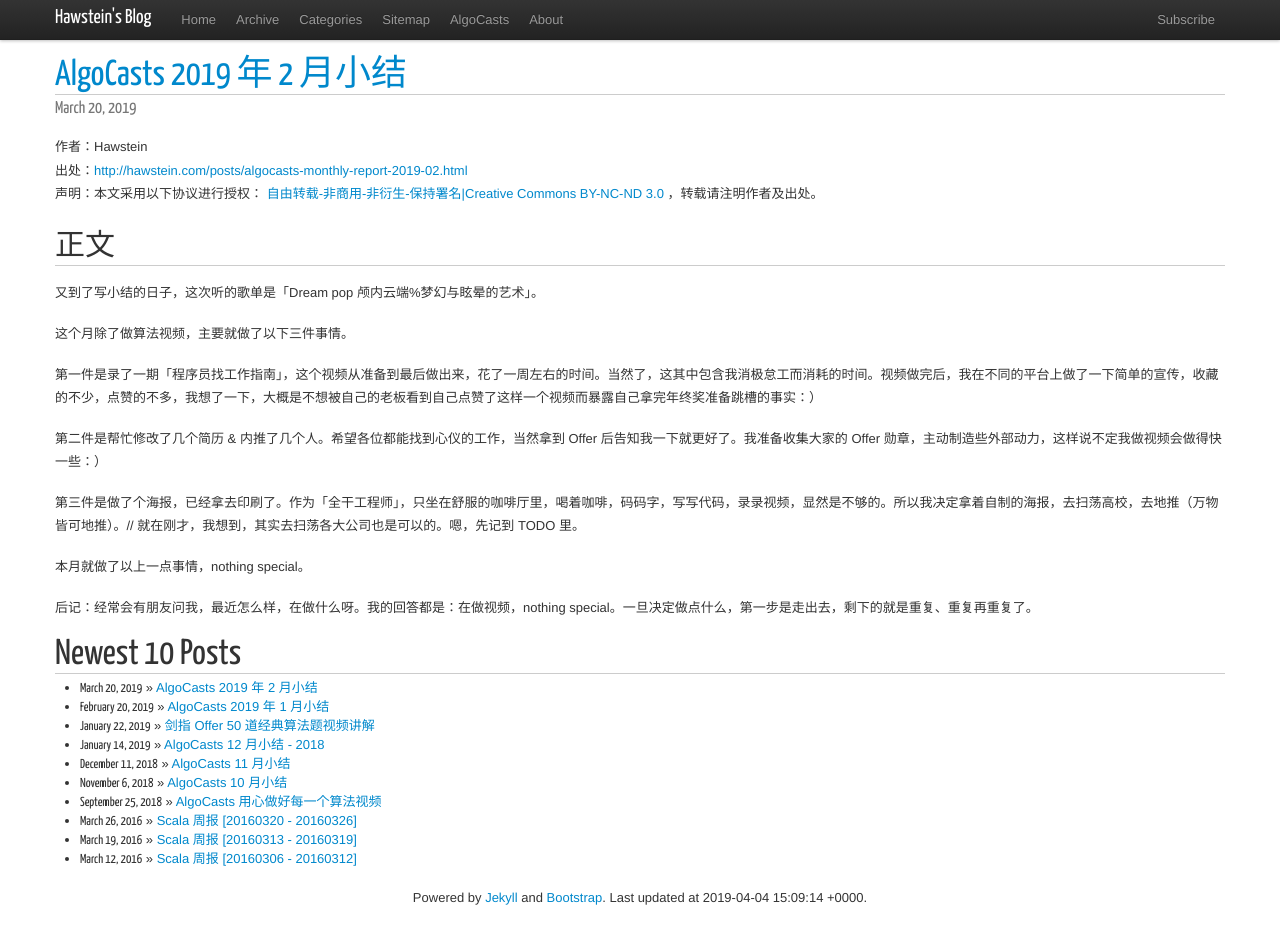
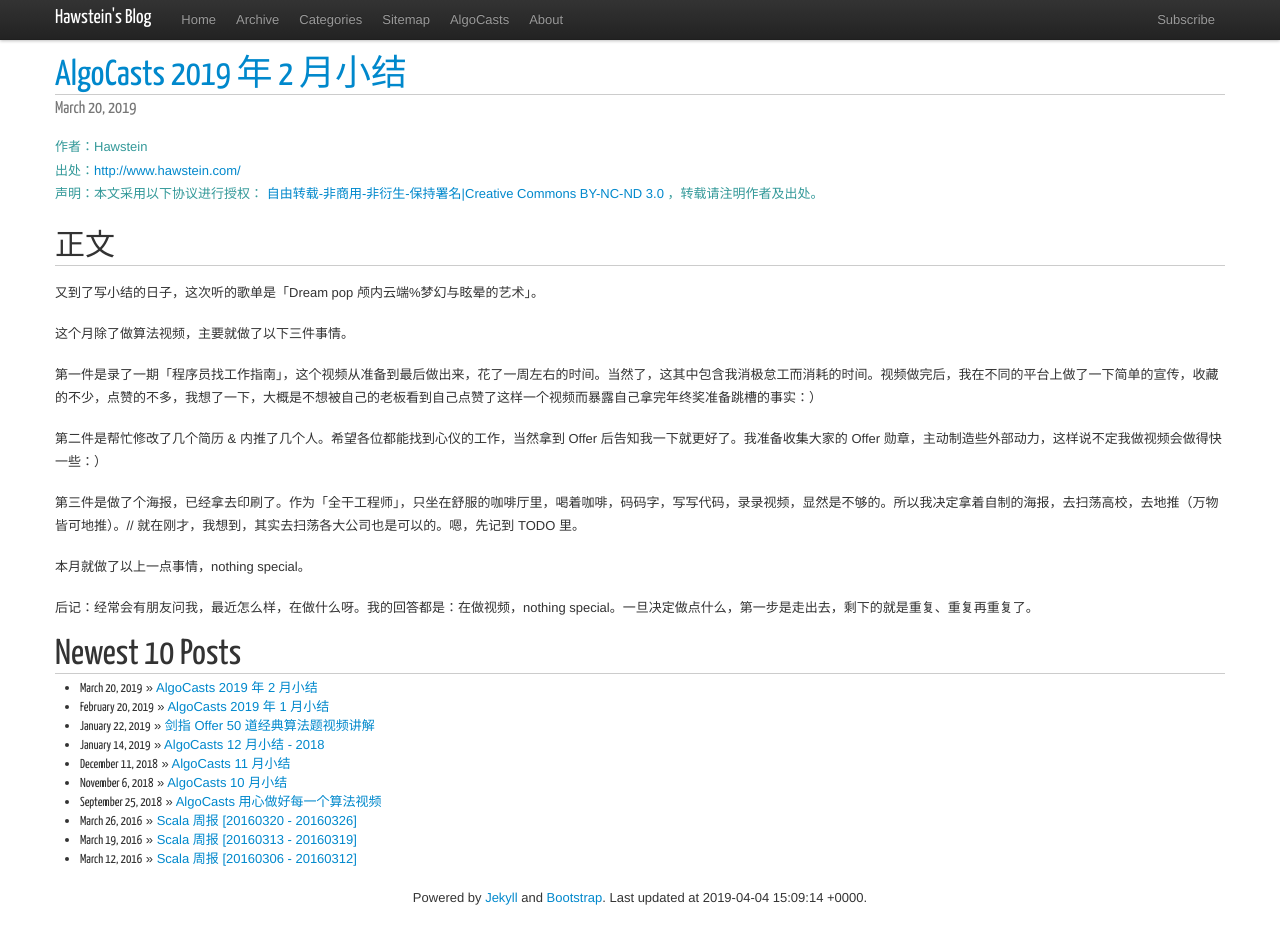
Before and after one commit to Hawstein/hawstein.github.com, a Jekyll site: the page built from index.html, in a window 1280 px wide and 947 px high. Shown: the top 944 px of the window. Built offline with Jekyll 4.4.1, drawn with Linux system fonts in a browser that asks for light colours.

Commit message:
update color of header info

```diff
--- a/_includes/post_header.html
+++ b/_includes/post_header.html
@@ -4,9 +4,9 @@
 <div class="authoring">
   {{ page.date | date: "%B %e, %Y" }}
 </div>
-<div style="line-height:180%;">
+<div style="line-height:180%;color:#339999;">
   作者：Hawstein<br>
-  出处：<a href="{{ page.url }}">http://hawstein.com{{ page.url }}</a><br>
+  出处：<a href="{{ page.url }}">http://www.hawstein.com{{ page.url }}</a><br>
   声明：本文采用以下协议进行授权： <a href="http://creativecommons.org/licenses/by-nc-nd/3.0/deed.zh">自由转载-非商用-非衍生-保持署名|Creative Commons BY-NC-ND 3.0</a> ，转载请注明作者及出处。<br><br>
 </div>
 <div>
--- a/index.html
+++ b/index.html
@@ -11,9 +11,9 @@ title: Hawstein's Blog
 <div class="authoring">
   {{ first_post.date | date: "%B %e, %Y" }}
 </div>
-<div style="line-height:180%;">
+<div style="line-height:180%;color:#339999;">
   作者：Hawstein<br>
-  出处：<a href="{{ first_post.url }}">http://hawstein.com{{ first_post.url }}</a><br>
+  出处：<a href="{{ page.url }}">http://www.hawstein.com{{ page.url }}</a><br>
   声明：本文采用以下协议进行授权： <a href="http://creativecommons.org/licenses/by-nc-nd/3.0/deed.zh">自由转载-非商用-非衍生-保持署名|Creative Commons BY-NC-ND 3.0</a> ，转载请注明作者及出处。<br><br>
 </div>
 {{ first_post.content }}
```
